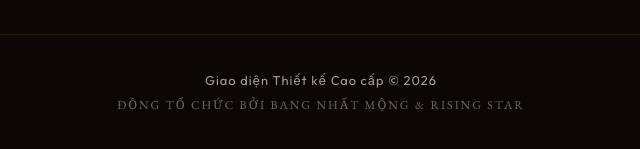
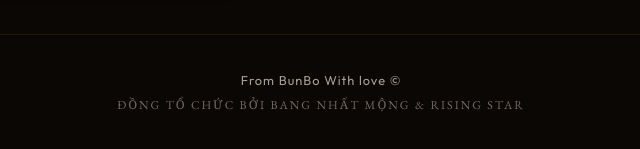
Before and after one commit to tuanhao1111/dangkygiaidau, a website: page public/index.html in a window 1280 px wide. Shown: the part 1363-1512 px from the top of the page, 319-959 px from the left. Drawn offline with nearby package versions, Linux system fonts and the light colour scheme; no server answers.

Commit message:
Update index.html

```diff
--- a/public/index.html
+++ b/public/index.html
@@ -238,7 +238,7 @@
 
     <!-- Footer -->
     <footer class="app-footer">
-      <p class="footer-design">Giao diện Thiết kế Cao cấp &copy; 2026</p>
+      <p class="footer-design">From BunBo With love   &copy; </p>
       <p class="footer-guild">Đồng tổ chức bởi Bang Nhất Mộng & Rising Star</p>
     </footer>
   </div>
```
